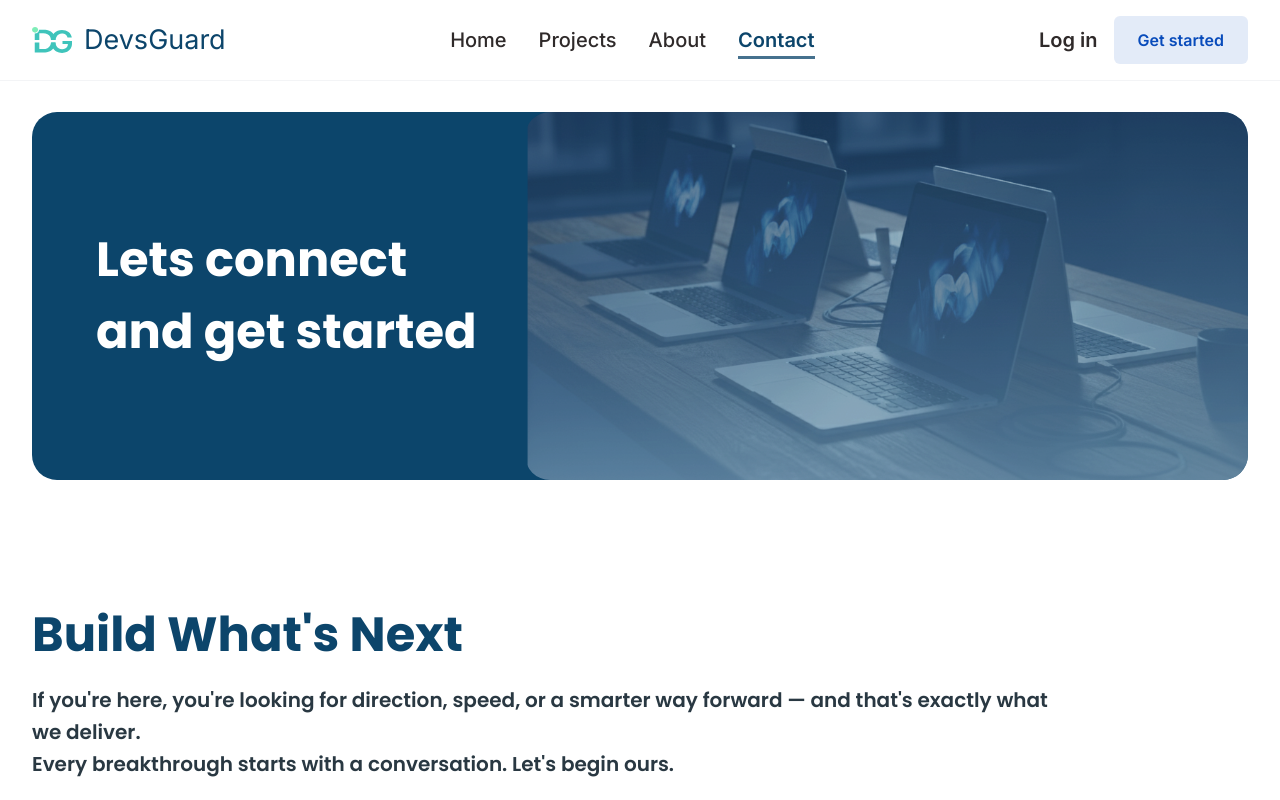
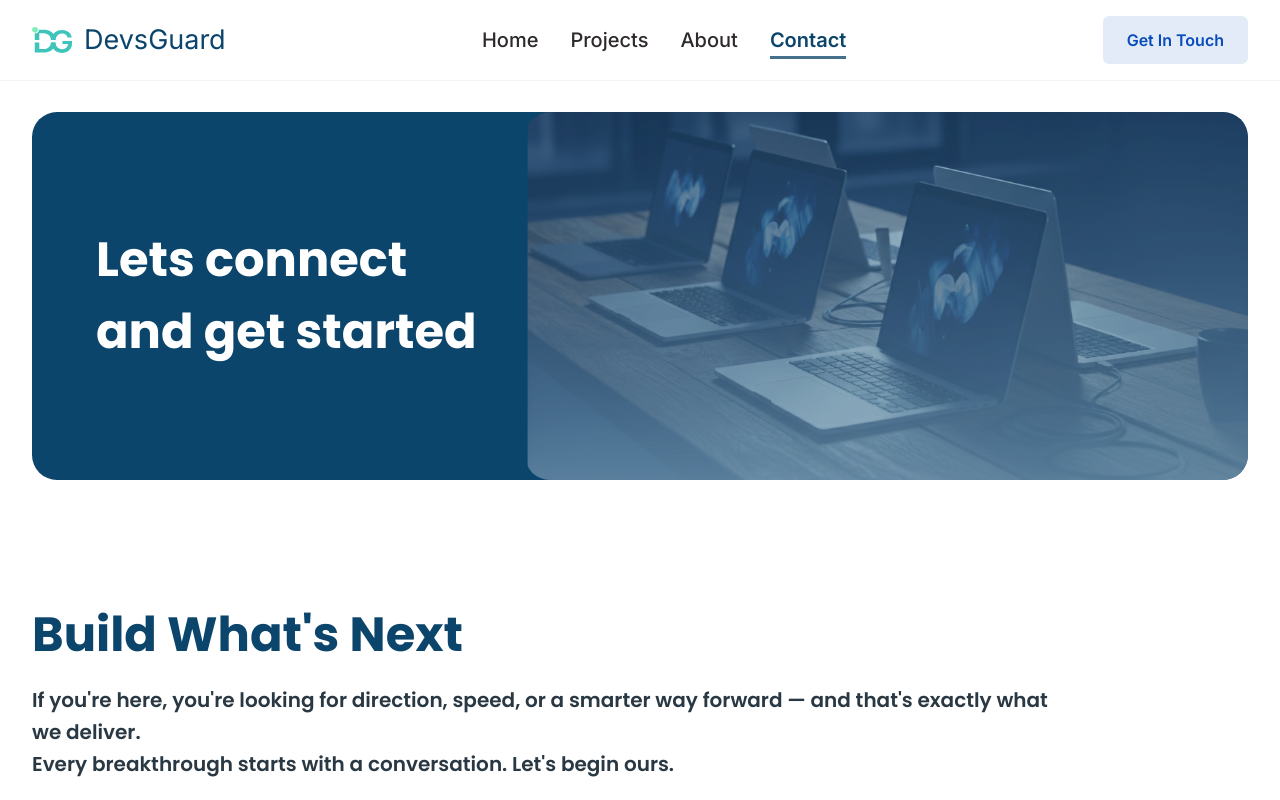
Before and after one commit to Ghazanfarijaz/DevsGuard, a Next.js app: page /contact in a window 1280 px wide. Shown: the top 800 px of the page. Built offline with nearby package versions, Linux system fonts and the light colour scheme.

Commit message:
uploaded

```diff
--- a/src/components/layout/Navbar.js
+++ b/src/components/layout/Navbar.js
@@ -64,15 +64,9 @@ export default function Navbar({ currentPage = 'home' }) {
           </div>
 
           {/* Right Side Actions */}
-          <div className="hidden md:flex items-center space-x-4">
-            <Link
-              href="/login"
-              className="text-[#2f2a2a] font-semibold text-[20px] hover:text-[#0c456b] transition-colors cursor-pointer"
-            >
-              Log in
-            </Link>
-            <Button variant="ghost" href="/get-started">
-              Get started
+          <div className="hidden md:flex items-center">
+            <Button variant="ghost" href="/contact">
+              Get In Touch
             </Button>
           </div>
 
@@ -138,22 +132,15 @@ export default function Navbar({ currentPage = 'home' }) {
             ))}
 
             {/* Mobile Actions */}
-            <div className="pt-4 space-y-3 border-t border-gray-200">
-              <Link
-                href="/login"
-                onClick={closeMobileMenu}
-                className="block py-2 px-4 text-[#2f2a2a] font-semibold text-[18px] hover:text-[#0c456b] transition-colors cursor-pointer rounded-lg hover:bg-gray-100"
-              >
-                Log in
-              </Link>
+            <div className="pt-4 border-t border-gray-200">
               <div className="px-4">
                 <Button
                   variant="ghost"
-                  href="/get-started"
+                  href="/contact"
                   onClick={closeMobileMenu}
                   className="w-full justify-center"
                 >
-                  Get started
+                  Get In Touch
                 </Button>
               </div>
             </div>
```
